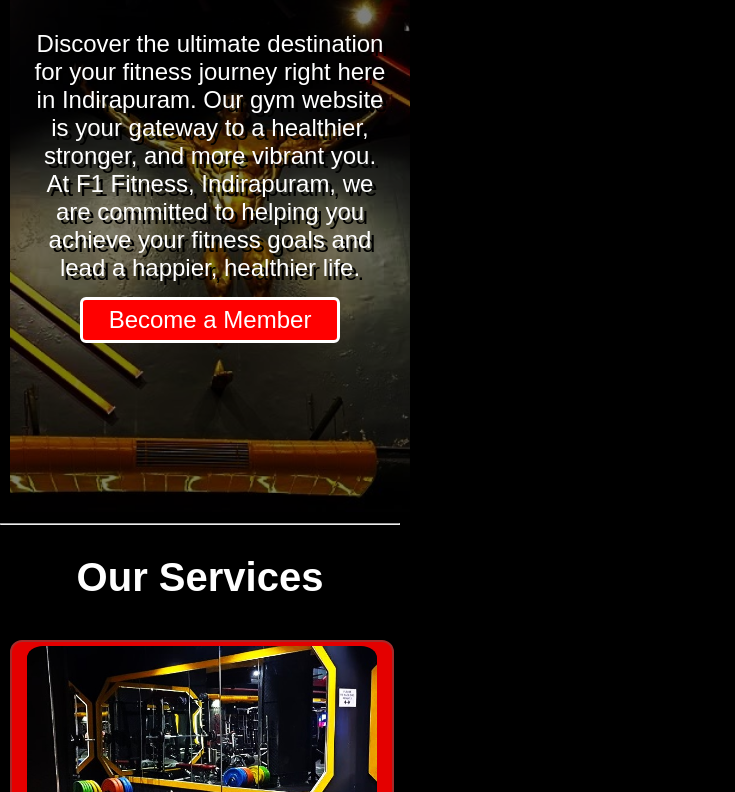
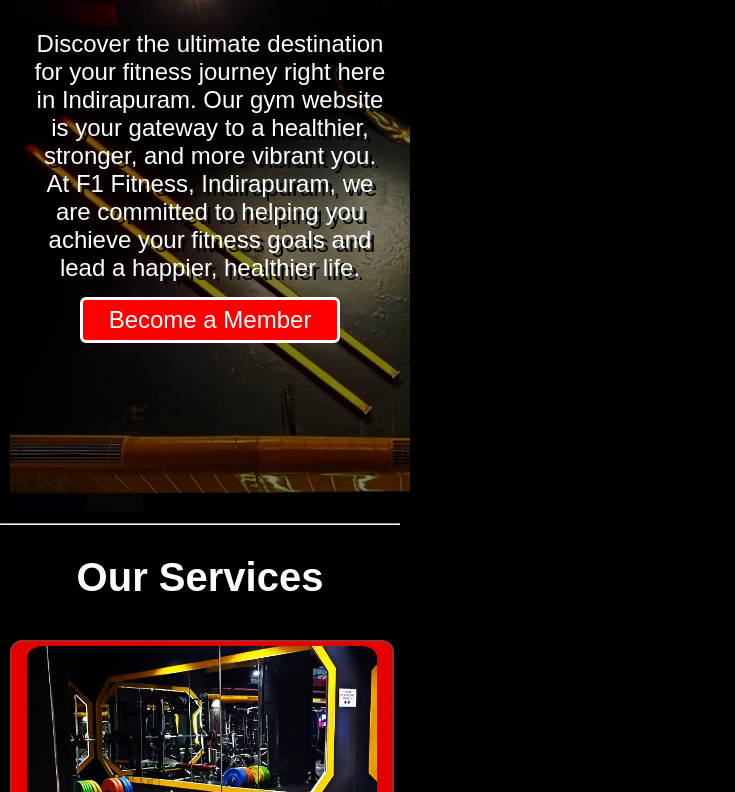
Before and after one commit to Anjan14122002/F1-fitness, a plain HTML site: page index.html in a window 1280 px wide. Shown: the part 321-1113 px from the top of the page, without its empty margins (0-735 px from the left). Drawn offline with Linux system fonts and the light colour scheme; files whose address does not match are found by name.

Commit message:
Update F1 fitness style.css

```diff
--- a/F1 fitness style.css
+++ b/F1 fitness style.css
@@ -93,7 +93,9 @@
 }
 #home::before{
     content: "";
-    background: url(https://github.com/Anjan14122002/F1-fitness/blob/b8f75f2018089f9d0e48a00190b9c6ebfb6408e7/4.jpg) no-repeat center center/cover ;
+   background-image: url('4.jpg');
+    background-size: cover;
+    background-repeat: no-repeat;
     position: absolute;
     height: 130%;
     width: 100%;
```
